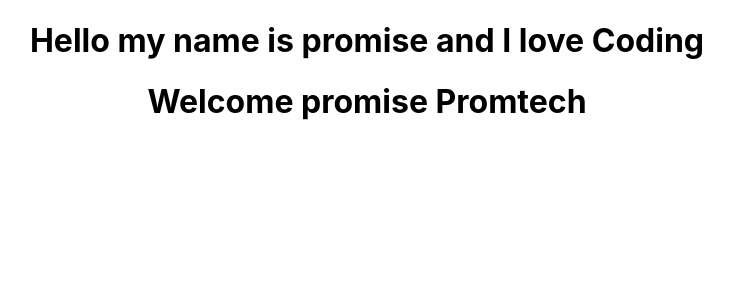
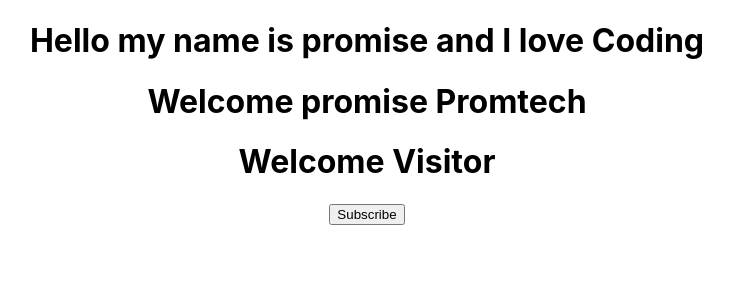
Before and after one commit to Promtech1/React-Progress, a React (Create React App) app: page / in a window 1280 px wide. Shown: the top 300 px of the page, without its empty margins (273-1006 px from the left). Built offline with nearby package versions, Linux system fonts and the light colour scheme.

Commit message:
Added my Bindhandler to app.js

```diff
--- a/src/App.js
+++ b/src/App.js
@@ -9,6 +9,7 @@ function App() {
     <div className="App">
       <Greet name = "promise" love = "Coding"/>
       <Welcome name="promise" nickname="Promtech"/>
+      <BindHandlers/>
     </div>
   );
 }
```
